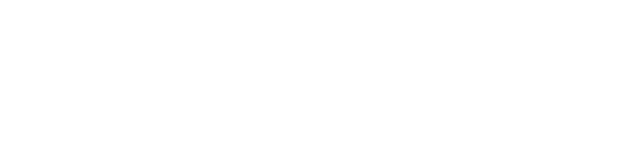
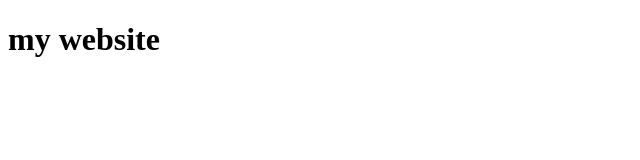
Before and after one commit to Omgitst/TX-SWITCH_FREESHOP, a plain HTML site: page index.html in a window 1280 px wide. Shown: the whole page, without its empty margins (0-640 px from the left). Drawn offline with Linux system fonts and the light colour scheme.

Commit message:
Update index.html

```diff
--- a/index.html
+++ b/index.html
@@ -2,10 +2,10 @@
 
 <html>
 
-<title>my website<title/>
+<title>my website</title>
 
 
-<h1>my website<h1/>
+<h1>my website</h1>
 
 
 </html>
```
